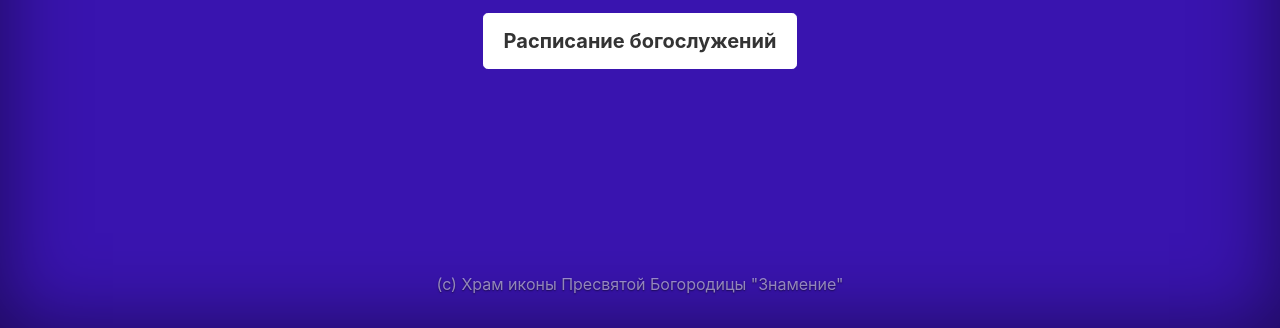
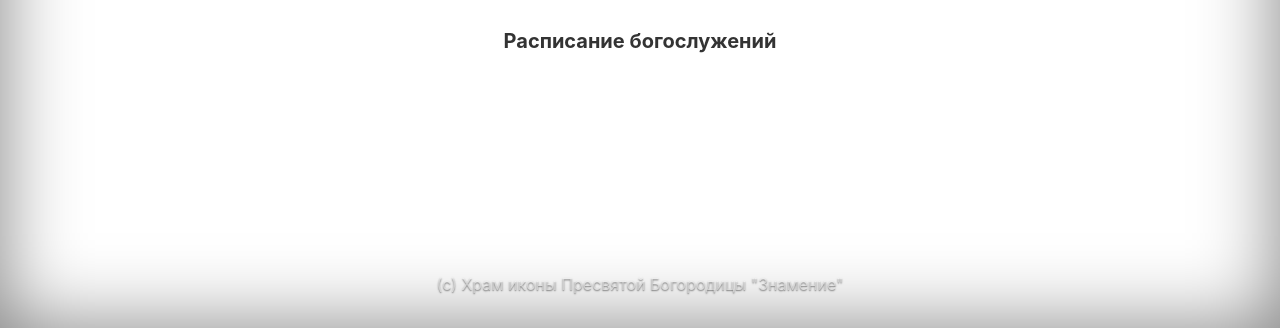
Before and after one commit to mgmob/znamenie, a plain HTML site: page index.html in a window 1280 px wide. Shown: the part 472-800 px from the top of the page. Drawn offline with nearby package versions, Linux system fonts and the light colour scheme.

Commit message:
Update cover.css

```diff
--- a/cover.css
+++ b/cover.css
@@ -27,7 +27,7 @@ a:hover {
 html,
 body {
     height: 100%;
-    background-color: #3914AF;
+    background-color: #ffffff;
 }
 
 body {
```
